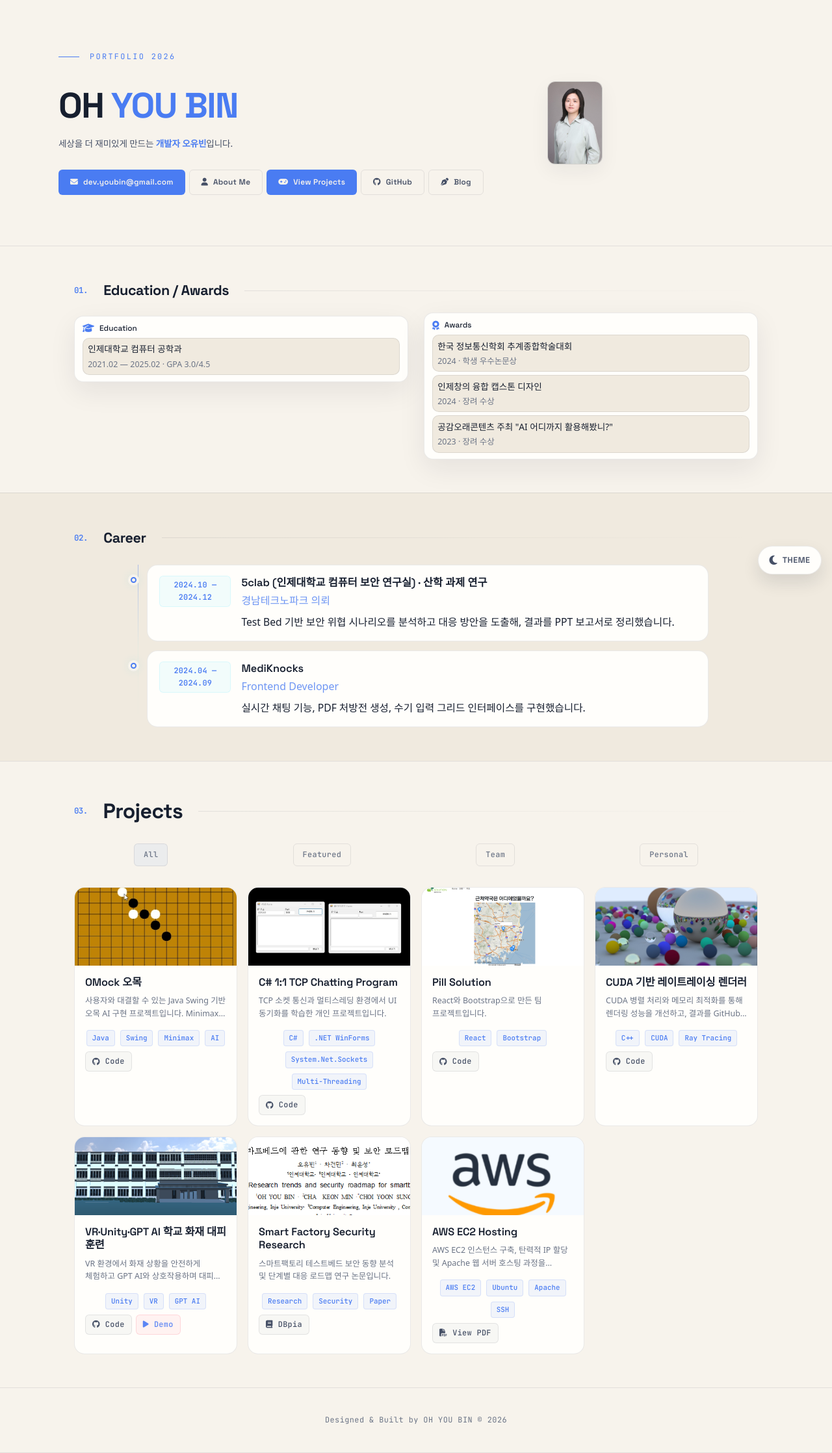
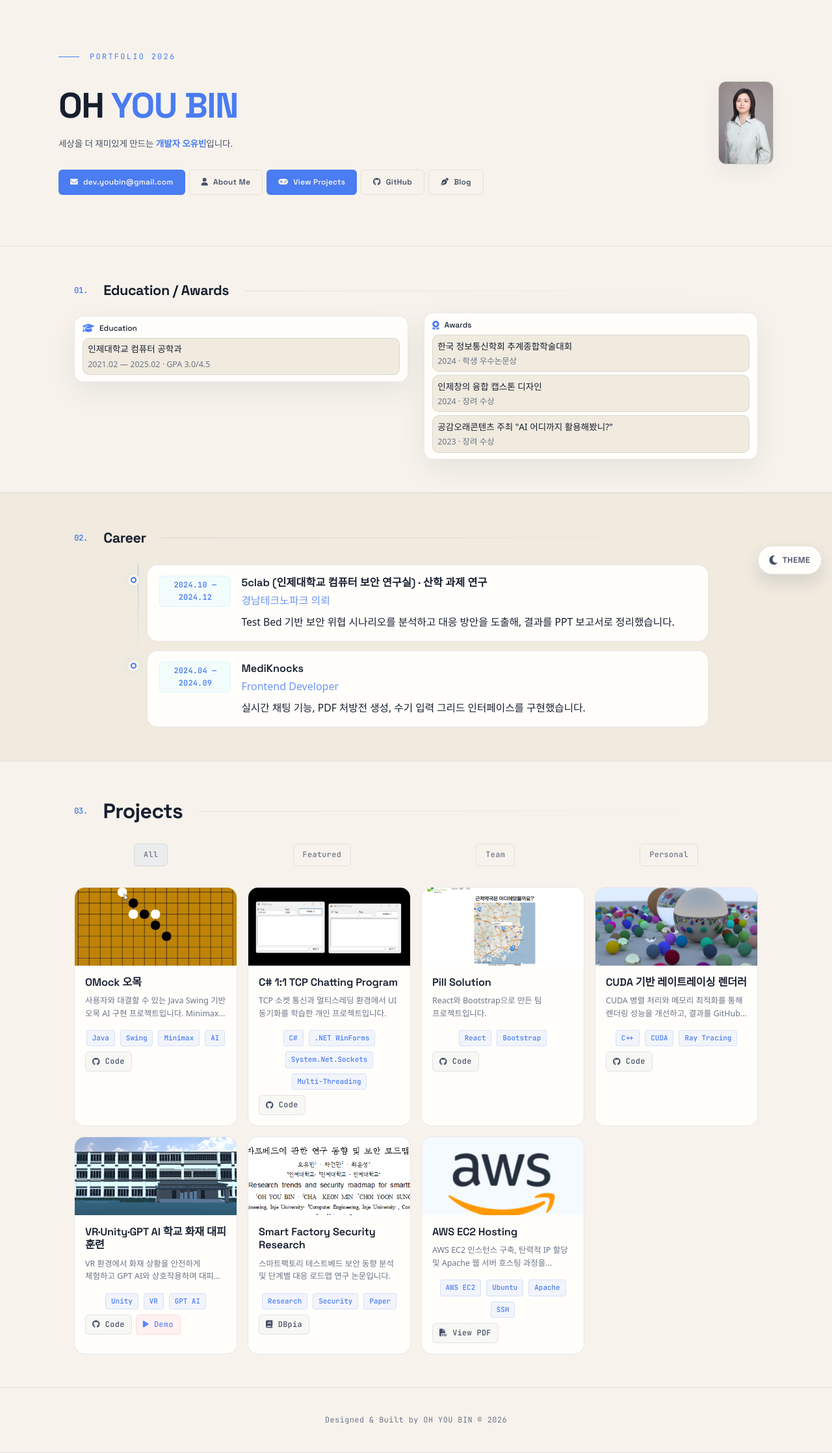
Before and after one commit to eye2ffect/eye2ffect.github.io, a Jekyll site: the page built from index.html, in a window 1280 px wide. Shown: the whole page at 65% size. Built offline with Jekyll 4.4.1, drawn with Linux system fonts in a browser that asks for light colours; some web fonts are replaced.

Commit message:
Tighten hero profile image layout

```diff
--- a/assets/css/main.css
+++ b/assets/css/main.css
@@ -363,14 +363,14 @@ html {
 
 .hero-inner {
   display: grid;
-  grid-template-columns: 1fr 320px;
+  grid-template-columns: 1fr 150px;
   gap: var(--space-6);
   align-items: center;
 }
 
 .hero-left { max-width: 720px; }
 
-.hero-right { display: flex; justify-content: flex-start; margin-left: -1.75rem; }
+.hero-right { display: flex; justify-content: flex-end; margin-left: 0; }
 
 .hero-profile-wrap {
   border-radius: 12px;
```
